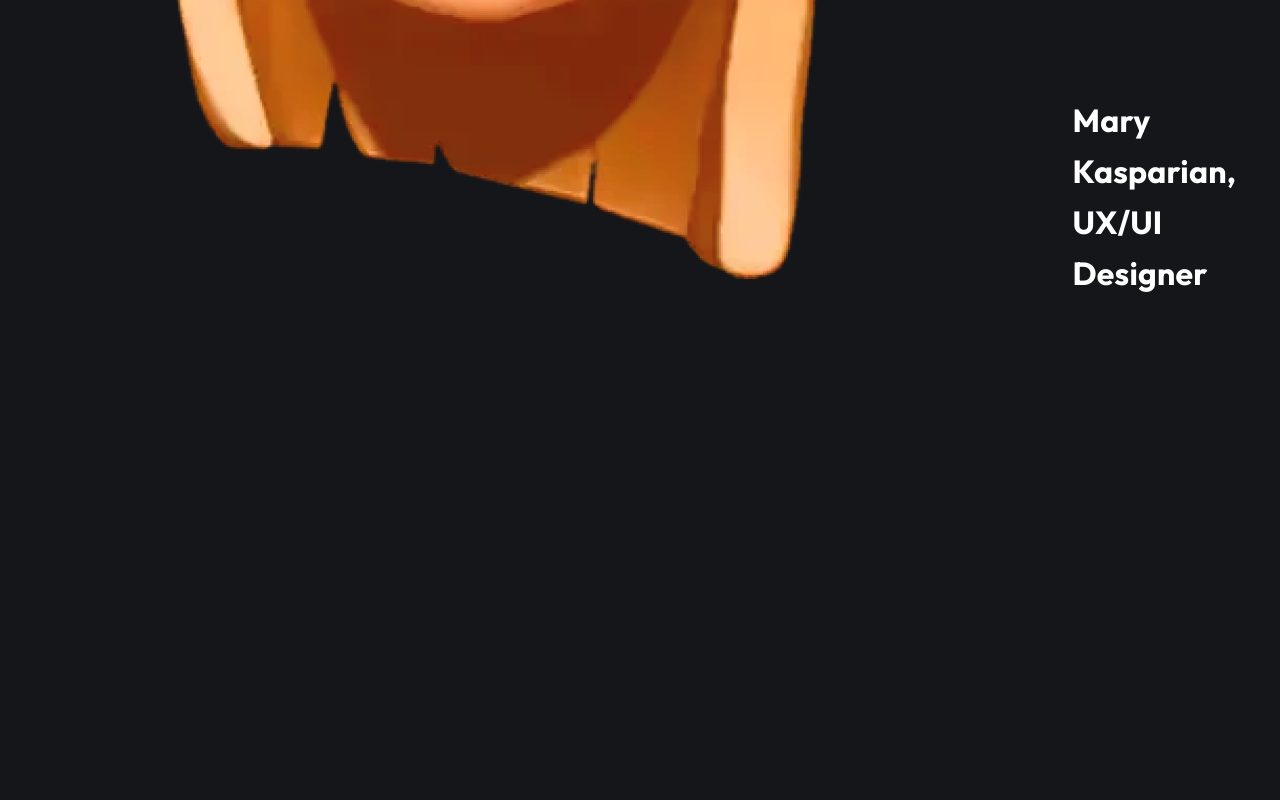
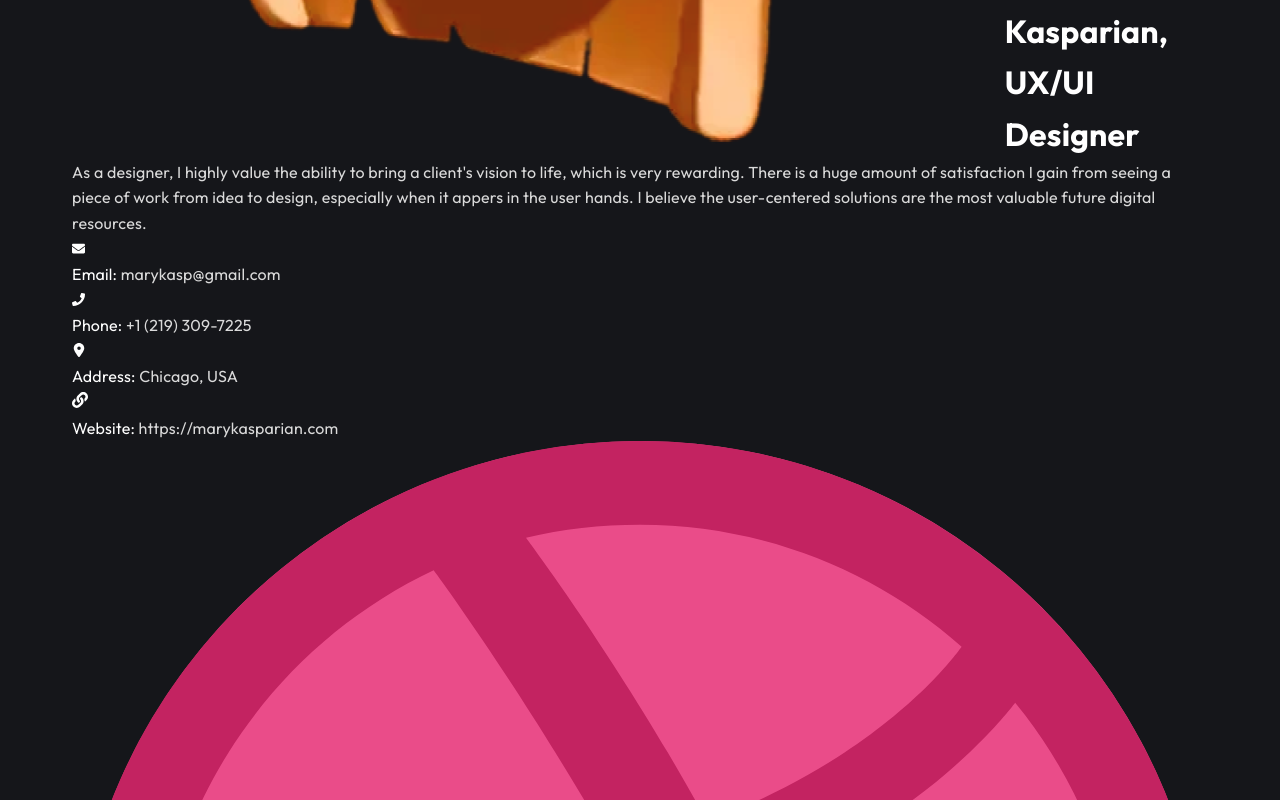
Before and after one commit to marykasp/resume, a React (Vite) app: page / in a window 1280 px wide. Shown: the part 773-1573 px from the top of the page. Before the commit the page ends 1073 px from the top, so only its background shows below. Built offline with nearby package versions, Linux system fonts and the light colour scheme.

Commit message:
Start adding images and information to Header component

```diff
--- a/src/assets/sass/modules/_global.scss
+++ b/src/assets/sass/modules/_global.scss
@@ -1 +1,14 @@
 // global stylings
+.container {
+  max-width: 1200px;
+  margin: 0 auto;
+  padding: 0 2rem;
+
+  @media (max-width: 992px) {
+    padding: 0 1rem;
+  }
+}
+
+.page-container {
+  overflow-x: hidden !important;
+}
--- a/src/components/header/Header.jsx
+++ b/src/components/header/Header.jsx
@@ -1,4 +1,7 @@
-import { AvatarSVG } from "../../assets/image";
+import { FaEnvelope, FaPhone, FaLink } from "react-icons/fa";
+import { FaLocationDot } from "react-icons/fa6";
+import { AvatarSVG, Dribble, Email, Figma, Linkedin } from "../../assets/image";
+import { Link } from "react-router-dom";
 
 const Header = () => {
   return (
@@ -13,6 +16,80 @@ const Header = () => {
                 UX/UI Designer
               </h1>
             </div>
+            <p className="header-text text text-white">
+              As a designer, I highly value the ability to bring a client's
+              vision to life, which is very rewarding. There is a huge amount of
+              satisfaction I gain from seeing a piece of work from idea to
+              design, especially when it appers in the user hands. I believe the
+              user-centered solutions are the most valuable future digital
+              resources.
+            </p>
+          </div>
+
+          {/* header content */}
+          <div className="header-contact">
+            <ul className="contact-info-list grid text-white">
+              <li className="grid items-start info-item">
+                <span className="info-item-icon">
+                  <FaEnvelope size={13} />
+                </span>
+                <p className="info-item-text">
+                  Email: <span className="text">marykasp@gmail.com</span>
+                </p>
+              </li>
+              <li className="grid items-start info-item">
+                <span className="info-item-icon">
+                  <FaPhone size={13} />
+                </span>
+                <p className="info-item-text">
+                  Phone: <span className="text">+1 (219) 309-7225</span>
+                </p>
+              </li>
+              <li className="grid items-start info-item">
+                <span className="info-item-icon">
+                  <FaLocationDot size={14} />
+                </span>
+                <p className="info-item-text">
+                  Address: <span className="text">Chicago, USA</span>
+                </p>
+              </li>
+              <li className="grid items-start info-item">
+                <span className="info-item-icon">
+                  <FaLink size={16} />
+                </span>
+                <p className="info-item-text">
+                  Website:{" "}
+                  <span className="text">https://marykasparian.com</span>
+                </p>
+              </li>
+            </ul>
+
+            <ul className="contact-social-list flex-items-center">
+              <li className="social-item">
+                <Link to="/">
+                  <img src={Dribble} alt="dribble" />
+                  <span className="tooltip text">Dribble</span>
+                </Link>
+              </li>
+              <li className="social-item">
+                <Link to="/">
+                  <img src={Linkedin} alt="linkedin" />
+                  <span className="tooltip text">LinkedIn</span>
+                </Link>
+              </li>
+              <li className="social-item">
+                <Link to="/">
+                  <img src={Email} alt="email" />
+                  <span className="tooltip text">Email</span>
+                </Link>
+              </li>
+              <li className="social-item">
+                <Link to="/">
+                  <img src={Figma} alt="figma" />
+                  <span className="tooltip text">Figma</span>
+                </Link>
+              </li>
+            </ul>
           </div>
         </div>
       </div>
```
